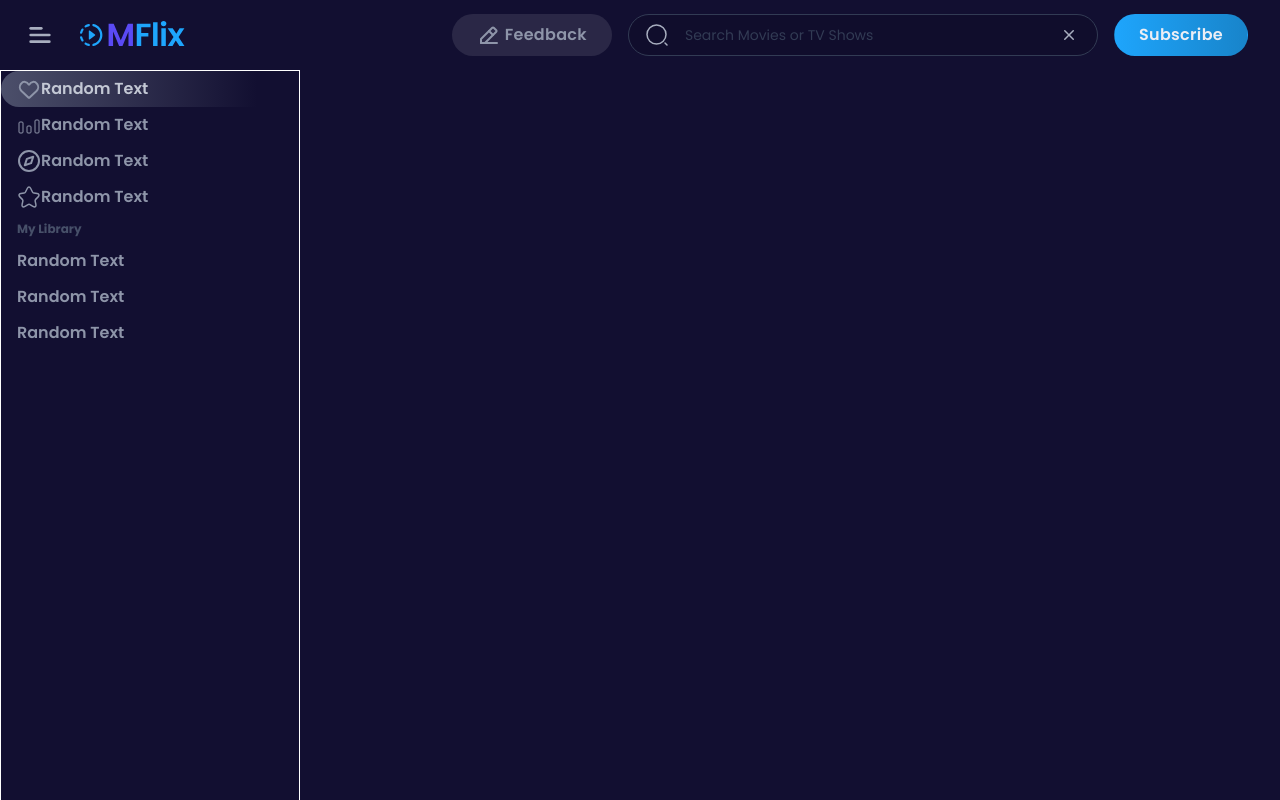
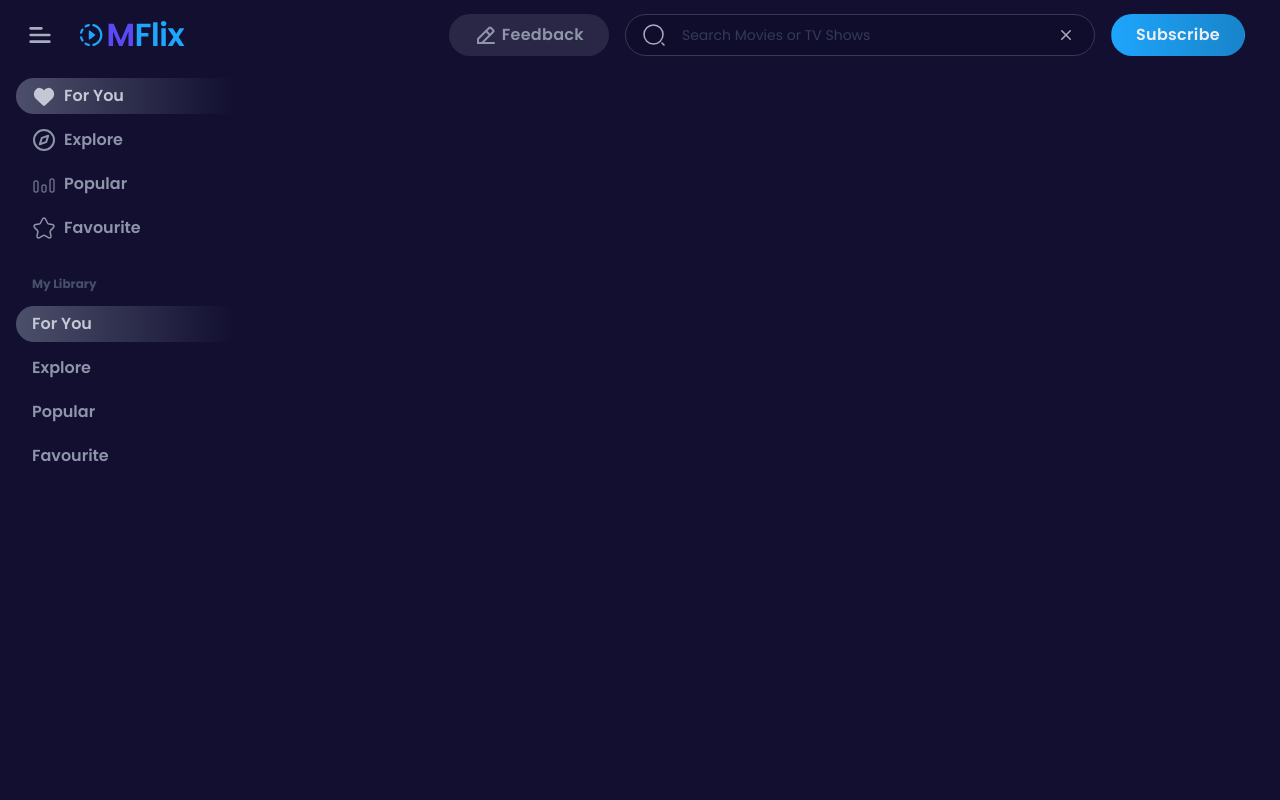
Before and after one commit to imShivam579/mflix, a React (Create React App) app: page / in a window 1280 px wide. Built offline with nearby package versions, Linux system fonts and the light colour scheme.

Commit message:
Add: active state in sidebar

```diff
--- a/src/App.css
+++ b/src/App.css
@@ -266,7 +266,12 @@ p {
 .btn__icon:hover .icon {
   stroke: var(--color);
 }
-
+.btn__icon.active .icon {
+  stroke: var(--color);
+}
+.btn__icon.active .fill-icon {
+  fill: var(--color);
+}
 /** Button type - icon  */
 /* /----------------------------------------------------------------------------------------/ */
 
@@ -338,7 +343,7 @@ p {
 .input--searchbar input {
   margin: 0px 16px;
 }
-.f-cc {
+.fr-cc {
   display: flex;
   align-items: center;
   justify-content: center;
--- a/src/components/Header/Header.js
+++ b/src/components/Header/Header.js
@@ -17,15 +17,15 @@ function Header() {
     <header id="header" className="master__header bg-primary">
       <div class="master__header--wrapper">
         <div className="master__header--start">
-          <button className="btn btn__icon guide-btn f-cc headerStart-child">
+          <button className="btn btn__icon guide-btn fr-cc headerStart-child">
             {guidBtn}
           </button>
-          <div className="brand-logo headerStart-child f-cc">{brandLogo}</div>
+          <div className="brand-logo headerStart-child fr-cc">{brandLogo}</div>
         </div>
         <div className="master__header--end">
           <button
             id="btn-feedback"
-            className="btn-transparent f-cc icon-left headerEnd-child"
+            className="btn-transparent fr-cc icon-left headerEnd-child"
           >
             {edit}Feedback
           </button>
--- a/src/components/Header/headerStyle.css
+++ b/src/components/Header/headerStyle.css
@@ -8,7 +8,7 @@
   right: 0;
   z-index: 100;
   height: var(--headerHeight);
-  padding: 16px 32px 16px 16px;
+  padding: 16px var(--app-marginRight) 16px var(--app-marginLeft);
 }
 .master__header--wrapper {
   display: flex;
--- a/src/components/Sidebar/Sidebar.js
+++ b/src/components/Sidebar/Sidebar.js
@@ -1,22 +1,76 @@
-import React, { useEffect, useState } from "react";
+import React, { useState } from "react";
 import "./sidebarStyle.css";
 import { stat, star, favourite, compass } from "../../customIcons/icons";
 function Sidebar() {
+  const [appGuideState, changeAppGuideState] = useState({
+    activeTitle: "For You",
+    guidSectionObject: [
+      { title: "For You", icon: favourite },
+      { title: "Explore", icon: compass },
+      { title: "Popular", icon: stat },
+      { title: "Favourite", icon: star },
+    ],
+  });
+  const [userGuideState, changeUserGuideState] = useState({
+    activeTitle: "For You",
+    sectionTitle: "My Library",
+    guidSectionObject: [
+      { title: "For You" },
+      { title: "Explore" },
+      { title: "Popular" },
+      { title: "Favourite" },
+    ],
+  });
+  function toggleClassStyle(index) {
+    if (
+      appGuideState.guidSectionObject[index].title === appGuideState.activeTitle
+    ) {
+      return "guid-section--entry active";
+    } else {
+      return "guid-section--entry";
+    }
+  }
+  const activateLink = (index) => {
+    changeAppGuideState({
+      ...appGuideState,
+      activeTitle: appGuideState.guidSectionObject[index].title,
+    });
+  };
   return (
     <div id="sidebar" className="sidebar bg-primary--900">
-      <div className="app__guide-section">
-        <div className="guid-section--entry active">
-          {favourite} Random Text
+      <div className="app__guide-wrapper">
+        <div className="app__guide-section">
+          {appGuideState.guidSectionObject.map((element, index) => (
+            <div
+              key={index}
+              className={toggleClassStyle(index)}
+              onClick={() => {
+                activateLink(index);
+              }}
+            >
+              {element.icon}
+              <span className="section-entry-name fr-cc"> {element.title}</span>
+            </div>
+          ))}
         </div>
-        <div className="guid-section--entry">{stat} Random Text</div>
-        <div className="guid-section--entry">{compass} Random Text</div>
-        <div className="guid-section--entry">{star} Random Text</div>
-      </div>
-      <div className="app__guide-section">
-        <div className="guide-section--title">My Library</div>
-        <div className="guid-section--entry">Random Text</div>
-        <div className="guid-section--entry">Random Text</div>
-        <div className="guid-section--entry">Random Text</div>
+        <div className="app__guide-scrollableSection">
+          <div className="app__guide-section">
+            <div className="guide-section--title">
+              {userGuideState.sectionTitle}
+            </div>
+            {userGuideState.guidSectionObject.map((element, index) => (
+              <div
+                key={index}
+                className={toggleClassStyle(index)}
+                onClick={() => {
+                  activateLink(index);
+                }}
+              >
+                {element.title}
+              </div>
+            ))}
+          </div>
+        </div>
       </div>
     </div>
   );
--- a/src/components/Sidebar/sidebarStyle.css
+++ b/src/components/Sidebar/sidebarStyle.css
@@ -1,15 +1,23 @@
 .sidebar {
-  width: 300px;
+  width: 278px;
   height: 100vh;
-  border: 1px solid white;
   position: fixed;
   top: var(--headerHeight);
   left: 0;
   bottom: 0;
   z-index: 10;
 }
-
-.guid-section--entry {
+.app__guide-wrapper {
+  padding: 8px 8px 8px var(--app-marginLeft);
+}
+.app__guide-wrapper div:not(:first-child) {
+  margin-top: 24px;
+}
+.app__guide-section div:not(:first-child) {
+  margin-top: 8px;
+}
+.guid-section--entry,
+.userGuide-section--entry {
   --color: var(--cl-grey-300);
   --bodyRegular-fontWeight: 600;
   flex-direction: row;
@@ -23,10 +31,30 @@
   line-height: var(--bodyRegular-lineHeight);
   font-style: var(--bodyRegular-fontStyle);
   color: var(--color);
+  cursor: pointer;
+}
+.guid-section--entry:hover {
+  --color: var(--cl-grey-200);
 }
 .guid-section--entry.active {
   --color: var(--cl-grey-100);
   background: var(--gradient-activeTab-style2);
+}
+.guid-section--entry .icon {
+  stroke: var(--color);
+}
+.guid-section--entry.active .icon {
+  stroke: var(--color);
+}
+.guid-section--entry.active .fill-icon {
+  fill: var(--color);
+}
+.section-entry-name {
+  margin-left: 8px;
+  height: fit-content;
+}
+.fill {
+  fill: var(--cl-grey-100);
 }
 .app__guide-section {
   display: flex;
--- a/src/customIcons/icons.js
+++ b/src/customIcons/icons.js
@@ -189,7 +189,7 @@ export const compass = (
       stroke-linejoin="round"
     />
     <path
-      className="icon"
+      className="icon fill-icon"
       d="M16.2398 7.76L14.1198 14.12L7.75977 16.24L9.87977 9.88L16.2398 7.76Z"
       stroke="#8E95A9"
       stroke-width="2"
@@ -208,7 +208,7 @@ export const favourite = (
     xmlns="http://www.w3.org/2000/svg"
   >
     <path
-      className="icon"
+      className="icon fill-icon"
       d="M4.45067 13.9082L11.4033 20.4395C11.6428 20.6644 11.7625 20.7769 11.9037 20.8046C11.9673 20.8171 12.0327 20.8171 12.0963 20.8046C12.2375 20.7769 12.3572 20.6644 12.5967 20.4395L19.5493 13.9082C21.5055 12.0706 21.743 9.0466 20.0978 6.92607L19.7885 6.52734C17.8203 3.99058 13.8696 4.41601 12.4867 7.31365C12.2913 7.72296 11.7087 7.72296 11.5133 7.31365C10.1304 4.41601 6.17972 3.99058 4.21154 6.52735L3.90219 6.92607C2.25695 9.0466 2.4945 12.0706 4.45067 13.9082Z"
       stroke="#8E95A9"
       stroke-width="2"
@@ -226,7 +226,7 @@ export const star = (
     xmlns="http://www.w3.org/2000/svg"
   >
     <path
-      className="icon"
+      className="icon fill-icon"
       d="M13.7299 3.51L15.4899 7.03C15.7299 7.52 16.3699 7.99 16.9099 8.08L20.0999 8.61C22.1399 8.95 22.6199 10.43 21.1499 11.89L18.6699 14.37C18.2499 14.79 18.0199 15.6 18.1499 16.18L18.8599 19.25C19.4199 21.68 18.1299 22.62 15.9799 21.35L12.9899 19.58C12.4499 19.26 11.5599 19.26 11.0099 19.58L8.01991 21.35C5.87991 22.62 4.57991 21.67 5.13991 19.25L5.84991 16.18C5.97991 15.6 5.74991 14.79 5.32991 14.37L2.84991 11.89C1.38991 10.43 1.85991 8.95 3.89991 8.61L7.08991 8.08C7.61991 7.99 8.25991 7.52 8.49991 7.03L10.2599 3.51C11.2199 1.6 12.7799 1.6 13.7299 3.51Z"
       stroke="#8E95A9"
       stroke-width="1.5"
@@ -245,7 +245,7 @@ export const stat = (
     xmlns="http://www.w3.org/2000/svg"
   >
     <rect
-      className="icon"
+      className="icon fill-icon"
       x="18"
       y="7"
       width="4"
@@ -255,7 +255,7 @@ export const stat = (
       stroke-linejoin="round"
     />
     <rect
-      className="icon"
+      className="icon fill-icon"
       x="10"
       y="13"
       width="4"
@@ -265,7 +265,7 @@ export const stat = (
       stroke-linejoin="round"
     />
     <rect
-      className="icon"
+      className="icon fill-icon"
       x="2"
       y="9"
       width="4"
--- a/src/index.css
+++ b/src/index.css
@@ -18,6 +18,8 @@ code {
 }
 :root {
   /** Text style  */
+  --app-marginLeft: 16px;
+  --app-marginRight: 35px;
   /** Heading  */
   --headingh1-fontSize: 64px;
   --headingh2-fontSize: 48px;
```
